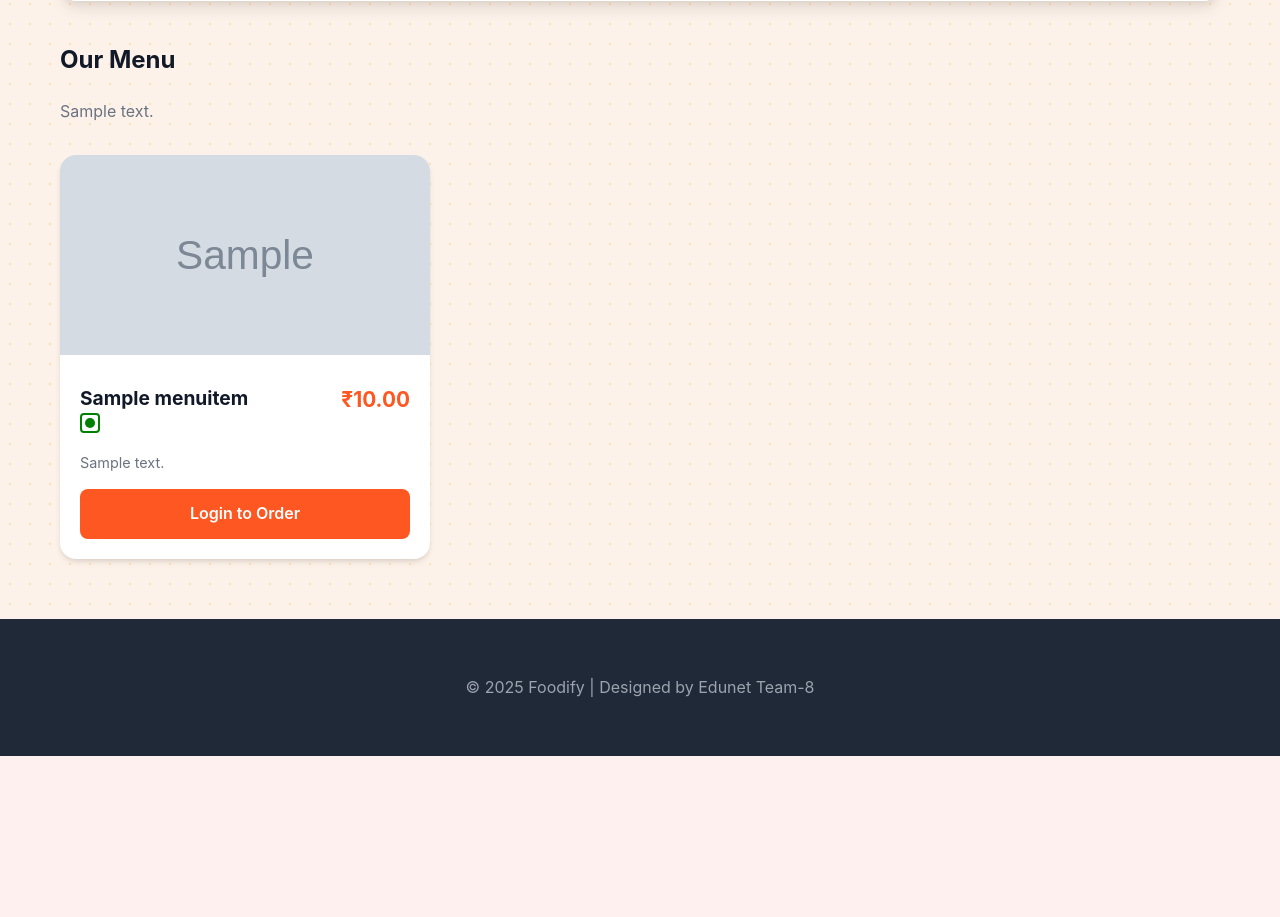
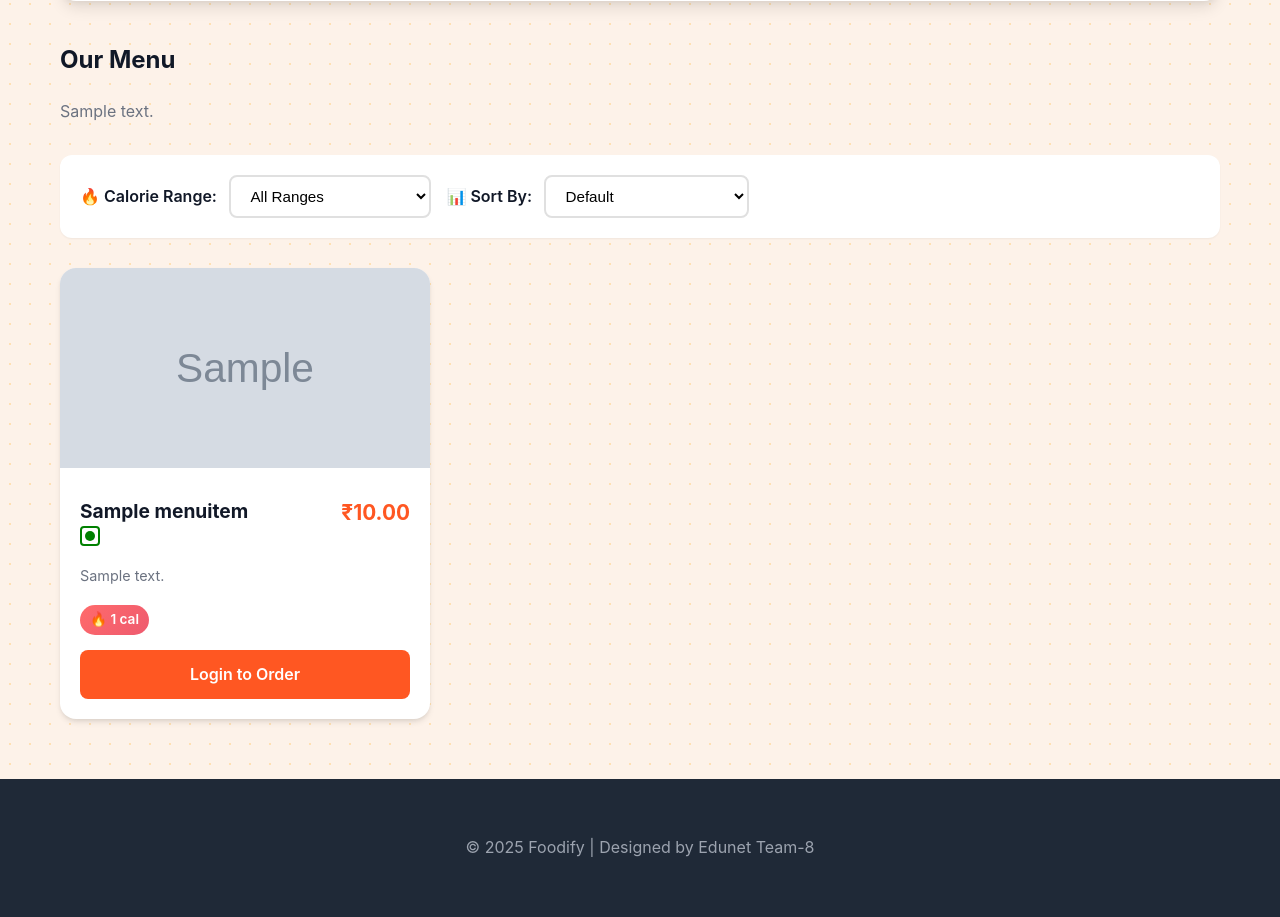
Before and after one commit to ANAND-JATOTHU/Foodify, a Django app: page /restaurants/1/ in a window 1280 px wide. Shown: the part 506-1423 px from the top of the page. Before the commit the page ends 1262 px from the top, so only its background shows below. Run offline with Django 5.2, Linux system fonts and the light colour scheme; tables that the repository leaves empty hold one stand-in row (values such as "Sample post"); grey boxes marked "Sample" are stand-in pictures.

Commit message:
Implement comprehensive calories feature system
- Added calories field to MenuItem model (PositiveIntegerField)
- Created and applied migration for calories field
- Updated MenuItemForm with calories input field and validation
- Added calorie-based filtering (Low/Medium/High ranges)
- Implemented sorting by calories (ascending/descending)
- Added calorie badges (🔥 XXX cal) to menu item cards
- Created filter UI with dropdown selectors
- Updated restaurant_detail, add_menu_item and manage_menu templates
- Populated 37 existing menu items with realistic calorie values
- Safe implementation: nullable field, no data loss, backward compatible

```diff
--- a/restaurants/forms.py
+++ b/restaurants/forms.py
@@ -23,13 +23,15 @@ class MenuItemForm(forms.ModelForm):
     """Form for restaurant owners to add/edit menu items"""
     class Meta:
         model = MenuItem
-        fields = ['name', 'price', 'description', 'image', 'is_veg', 'is_available']
+        fields = ['name', 'price', 'description', 'image', 'calories', 'is_veg', 'is_available']
         widgets = {
             'description': forms.Textarea(attrs={'rows': 3, 'class': 'form-control'}),
             'name': forms.TextInput(attrs={'class': 'form-control'}),
             'price': forms.NumberInput(attrs={'class': 'form-control', 'step': '0.01'}),
+            'calories': forms.NumberInput(attrs={'class': 'form-control', 'placeholder': 'e.g., 350'}),
         }
         labels = {
+            'calories': 'Calories (per serving)',
             'is_veg': 'Vegetarian Item',
             'is_available': 'Currently Available',
         }
--- a/restaurants/models.py
+++ b/restaurants/models.py
@@ -39,6 +39,7 @@ class MenuItem(models.Model):
     price = models.DecimalField(max_digits=6, decimal_places=2)
     description = models.TextField()
     image = models.ImageField(upload_to='menu_items/', blank=True, null=True)
+    calories = models.PositiveIntegerField(blank=True, null=True, help_text='Calories per serving')
     is_available = models.BooleanField(default=True)
     is_veg = models.BooleanField(default=False)
     created_at = models.DateTimeField(auto_now_add=True)
--- a/restaurants/templates/restaurants/add_menu_item.html
+++ b/restaurants/templates/restaurants/add_menu_item.html
@@ -90,6 +90,12 @@
             {{ form.image }}
         </div>
 
+        <div class="form-group">
+            <label for="id_calories">Calories (per serving)</label>
+            {{ form.calories }}
+            <small style="color: var(--text-muted); display: block; margin-top: 5px;">Optional - Enter approximate calories per serving (e.g., 350)</small>
+        </div>
+
         <div class="checkbox-group">
             <label>
                 {{ form.is_veg }}
--- a/restaurants/templates/restaurants/manage_menu.html
+++ b/restaurants/templates/restaurants/manage_menu.html
@@ -83,6 +83,11 @@
                     <h3>{{ item.name }}</h3>
                     <div class="price">₹{{ item.price }}</div>
                     <p style="font-size: 0.9rem; color: var(--text-muted);">{{ item.description|truncatewords:15 }}</p>
+                    {% if item.calories %}
+                    <div style="background: linear-gradient(135deg, #ff6b6b 0%, #ee5a6f 100%); color: white; padding: 4px 10px; border-radius: 15px; font-size: 0.85rem; font-weight: 600; display: inline-block; margin-top: 8px;">
+                        🔥 {{ item.calories }} cal
+                    </div>
+                    {% endif %}
                     <div style="margin-top: 10px;">
                         {% if item.is_veg %}<span style="background: green; color: white; padding: 3px 8px; border-radius: 4px; font-size: 0.8rem;">VEG</span>{% endif %}
                         {% if not item.is_available %}<span style="background: #ef4444; color: white; padding: 3px 8px; border-radius: 4px; font-size: 0.8rem; margin-left: 5px;">UNAVAILABLE</span>{% endif %}
--- a/restaurants/templates/restaurants/restaurant_detail.html
+++ b/restaurants/templates/restaurants/restaurant_detail.html
@@ -120,6 +120,36 @@
     .add-to-cart-btn:hover {
         background: var(--primary-dark);
     }
+    .calorie-badge {
+        display: inline-block;
+        padding: 4px 10px;
+        background: linear-gradient(135deg, #ff6b6b 0%, #ee5a6f 100%);
+        color: white;
+        border-radius: 15px;
+        font-size: 0.85rem;
+        font-weight: 600;
+        margin-top: 8px;
+    }
+    .filter-section {
+        background: white;
+        padding: 20px;
+        border-radius: 12px;
+        margin-bottom: 25px;
+        box-shadow: var(--shadow-sm);
+    }
+    .filter-controls {
+        display: flex;
+        gap: 15px;
+        flex-wrap: wrap;
+        align-items: center;
+    }
+    .filter-controls select {
+        padding: 10px 15px;
+        border: 2px solid #e0e0e0;
+        border-radius: 8px;
+        font-size: 0.95rem;
+        background: white;
+    }
 </style>
 
 <div class="restaurant-header">
@@ -162,6 +192,36 @@
         <p style="color: var(--text-muted); margin-bottom: 30px;">{{ restaurant.description }}</p>
     {% endif %}
 
+    <!-- Filter and Sort Section -->
+    <div class="filter-section">
+        <form method="get" action="" style="margin: 0;">
+            <div class="filter-controls">
+                <div>
+                    <label style="font-weight: 600; margin-right: 8px;">🔥 Calorie Range:</label>
+                    <select name="calorie_range" onchange="this.form.submit()">
+                        <option value="">All Ranges</option>
+                        <option value="low" {% if request.GET.calorie_range == 'low' %}selected{% endif %}>Low (0-300 cal)</option>
+                        <option value="medium" {% if request.GET.calorie_range == 'medium' %}selected{% endif %}>Medium (301-600 cal)</option>
+                        <option value="high" {% if request.GET.calorie_range == 'high' %}selected{% endif %}>High (601+ cal)</option>
+                    </select>
+                </div>
+                <div>
+                    <label style="font-weight: 600; margin-right: 8px;">📊 Sort By:</label>
+                    <select name="sort_by" onchange="this.form.submit()">
+                        <option value="">Default</option>
+                        <option value="calories_low" {% if request.GET.sort_by == 'calories_low' %}selected{% endif %}>Calories (Low to High)</option>
+                        <option value="calories_high" {% if request.GET.sort_by == 'calories_high' %}selected{% endif %}>Calories (High to Low)</option>
+                        <option value="price_low" {% if request.GET.sort_by == 'price_low' %}selected{% endif %}>Price (Low to High)</option>
+                        <option value="price_high" {% if request.GET.sort_by == 'price_high' %}selected{% endif %}>Price (High to Low)</option>
+                    </select>
+                </div>
+                {% if request.GET.calorie_range or request.GET.sort_by %}
+                <a href="{% url 'restaurants:restaurant_detail' restaurant.id %}" style="color: var(--primary); text-decoration: none; font-weight: 600;">Clear Filters</a>
+                {% endif %}
+            </div>
+        </form>
+    </div>
+
     {% if menu_items %}
         <div class="menu-grid">
             {% for item in menu_items %}
@@ -189,6 +249,12 @@
                         <p style="color: var(--text-muted); font-size: 0.9rem; margin: 10px 0;">{{ item.description }}</p>
                     {% endif %}
 
+                    {% if item.calories %}
+                    <div class="calorie-badge">
+                        🔥 {{ item.calories }} cal
+                    </div>
+                    {% endif %}
+
                     {% if user.is_authenticated %}
                         <form method="post" action="{% url 'orders:add_to_cart' item.id %}">
                             {% csrf_token %}
--- a/restaurants/views.py
+++ b/restaurants/views.py
@@ -129,6 +129,27 @@ def restaurant_detail(request, restaurant_id):
     restaurant = get_object_or_404(Restaurant, id=restaurant_id, is_approved=True)
     menu_items = restaurant.menu_items.filter(is_available=True)
 
+    # Calorie filtering
+    calorie_range = request.GET.get('calorie_range', '')
+    if calorie_range:
+        if calorie_range == 'low':
+            menu_items = menu_items.filter(calories__lte=300, calories__isnull=False)
+        elif calorie_range == 'medium':
+            menu_items = menu_items.filter(calories__gt=300, calories__lte=600)
+        elif calorie_range == 'high':
+            menu_items = menu_items.filter(calories__gt=600)
+
+    # Sorting
+    sort_by = request.GET.get('sort_by', '')
+    if sort_by == 'calories_low':
+        menu_items = menu_items.order_by('calories')
+    elif sort_by == 'calories_high':
+        menu_items = menu_items.order_by('-calories')
+    elif sort_by == 'price_low':
+        menu_items = menu_items.order_by('price')
+    elif sort_by == 'price_high':
+        menu_items = menu_items.order_by('-price')
+
     # Group menu items by category if needed (for now showing all)
     context = {
         'restaurant': restaurant,
```
Also changed, not shown: populate_calories.py (added, +114 -0 lines), restaurants/migrations/0004_menuitem_calories.py (added).
